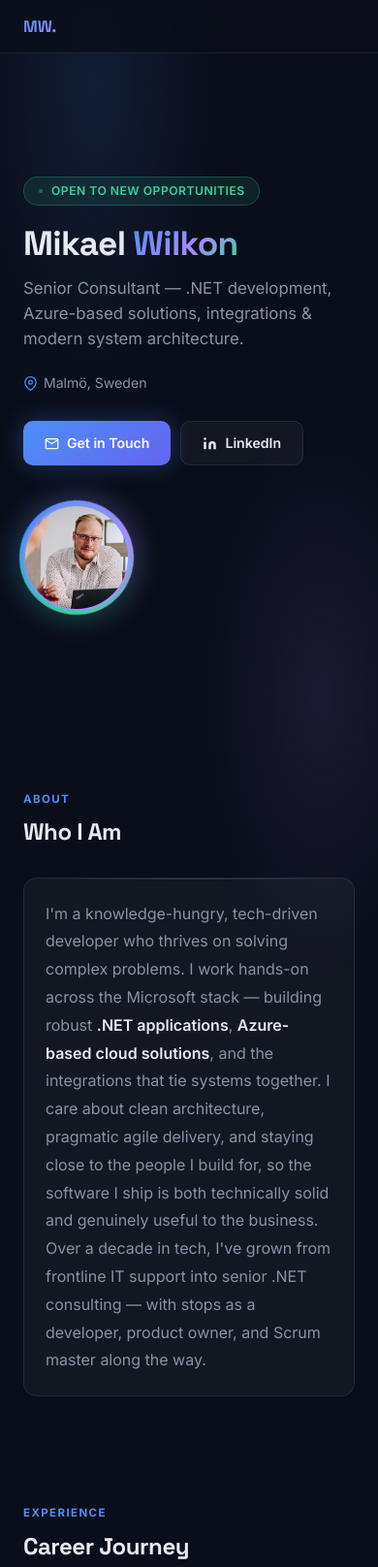
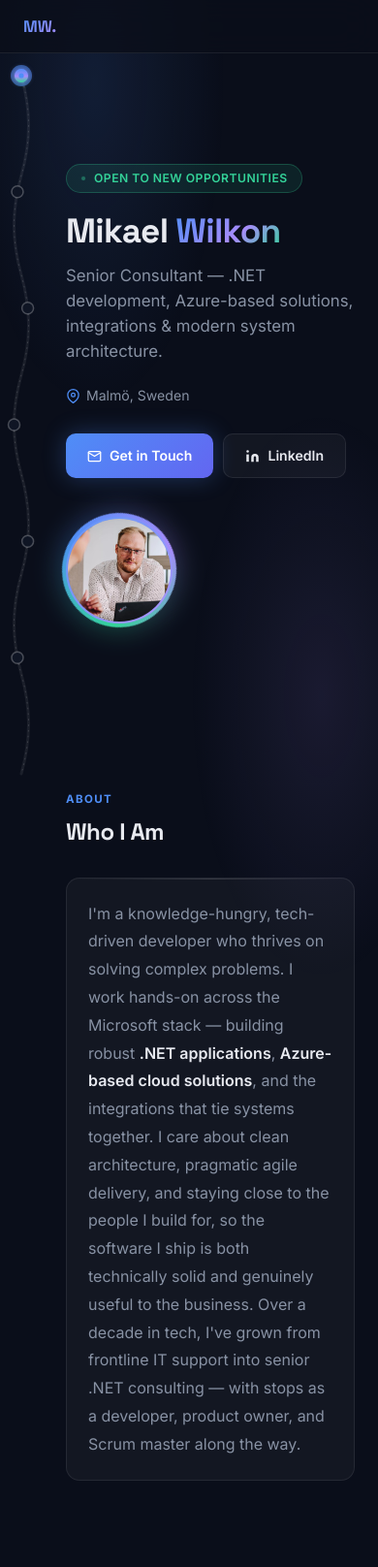
Before and after one commit to MikWil/mikaelwilkon.tech, a plain HTML site: page index.html in a window 390 px wide. Shown: the top 1616 px of the page at 97% size. Drawn offline with Linux system fonts and the light colour scheme.

Commit message:
Show route trail on mobile in compact 44px rail
Labels and tick marks are hidden on mobile; only the winding road,
dots, and animated marker are shown. Road geometry auto-centres in
the narrow column (cx = 50%, amp = 22% of rail width) and widens
to the original left-of-centre layout on desktop (>= 1040 px).
Stroke weight scales down to 3 px on mobile.

Co-Authored-By: Claude Sonnet 4.6 <noreply@anthropic.com>

```diff
--- a/index.html
+++ b/index.html
@@ -21,7 +21,7 @@
       --text: #e8eaf0;
       --muted: #8892a4;
       --radius: 14px;
-      --rail: 200px;
+      --rail: 44px;
     }
 
     html { scroll-behavior: smooth; }
@@ -32,6 +32,7 @@
       color: var(--text);
       line-height: 1.55;
       overflow-x: clip;
+      padding-left: var(--rail);
     }
 
     body::before {
@@ -96,7 +97,7 @@
 
     /* ROUTE RAIL (left map) */
     .route-rail {
-      display: none;
+      display: block;
       position: fixed;
       top: 0; left: 0; bottom: 0;
       width: var(--rail);
@@ -134,6 +135,14 @@
     .marker .m-ring { fill: var(--accent); }
     .goal-flag { font-size: 17px; }
     .route-cap { fill: var(--muted); font-family: 'Inter', sans-serif; font-size: 9.5px; font-weight: 700; letter-spacing: 0.12em; text-transform: uppercase; }
+
+    /* Mobile rail: road + dots only */
+    .stop text { display: none; }
+    .stop .tick { display: none; }
+    .route-rail .stop { pointer-events: none; }
+    .road-bg { stroke-width: 3; }
+    .road-prog { stroke-width: 3; }
+    .road-dash { stroke-width: 0.7; stroke-dasharray: 0.8 5; }
 
     /* Sections */
     section { padding: 56px 0; }
@@ -373,10 +382,15 @@
     .reveal { opacity: 0; transform: translateY(22px); transition: opacity 0.6s ease, transform 0.6s ease; }
     .reveal.visible { opacity: 1; transform: translateY(0); }
 
-    /* Desktop: show rail + offset content */
+    /* Desktop: expand rail + show labels */
     @media (min-width: 1040px) {
-      .route-rail { display: block; }
-      body { padding-left: var(--rail); }
+      :root { --rail: 200px; }
+      .stop text { display: block; }
+      .stop .tick { display: block; }
+      .route-rail .stop { pointer-events: auto; }
+      .road-bg { stroke-width: 6; }
+      .road-prog { stroke-width: 6; }
+      .road-dash { stroke-width: 1.4; stroke-dasharray: 1 9; }
       nav { padding-left: var(--rail); }
     }
 
@@ -833,13 +847,17 @@
     const stopLayer = document.getElementById('stopLayer');
     const marker = document.getElementById('marker');
     const topbar = document.getElementById('topbar');
-    const RAIL_W = 200;
+    const railEl = document.querySelector('.route-rail');
+    function getRailW() { return railEl.offsetWidth || 200; }
 
     let pathLen = 0;
     let stops = [];
 
-    function buildPathD(h) {
-      const top = 78, bottom = h - 46, cx = 66, amp = 34, segs = 7;
+    function buildPathD(h, w) {
+      // Left-of-centre on desktop (room for labels); centred on mobile (no labels)
+      const cx = w < 100 ? Math.round(w * 0.5) : Math.round(w * 0.33);
+      const amp = w < 100 ? Math.round(w * 0.22) : Math.round(w * 0.17);
+      const top = 78, bottom = h - 46, segs = 7;
       const span = bottom - top;
       let d = `M ${cx} ${top}`;
       for (let i = 1; i <= segs; i++) {
@@ -858,8 +876,9 @@
 
     function layoutRoute() {
       const h = window.innerHeight;
-      svg.setAttribute('viewBox', `0 0 ${RAIL_W} ${h}`);
-      const d = buildPathD(h);
+      const w = getRailW();
+      svg.setAttribute('viewBox', `0 0 ${w} ${h}`);
+      const d = buildPathD(h, w);
       roadBg.setAttribute('d', d);
       roadProg.setAttribute('d', d);
       roadDash.setAttribute('d', d);
@@ -884,7 +903,7 @@
         tick.setAttribute('class', 'tick');
         tick.setAttribute('x1', 9);
         tick.setAttribute('y1', 0);
-        tick.setAttribute('x2', RAIL_W - 18 - pt.x);
+        tick.setAttribute('x2', w - 18 - pt.x);
         tick.setAttribute('y2', 0);
         g.appendChild(tick);
 
@@ -906,7 +925,7 @@
         }
 
         const label = document.createElementNS(NS, 'text');
-        label.setAttribute('x', RAIL_W - 16 - pt.x);
+        label.setAttribute('x', w - 16 - pt.x);
         label.setAttribute('y', 0);
         label.setAttribute('dy', '0.32em');
         label.setAttribute('text-anchor', 'end');
```
